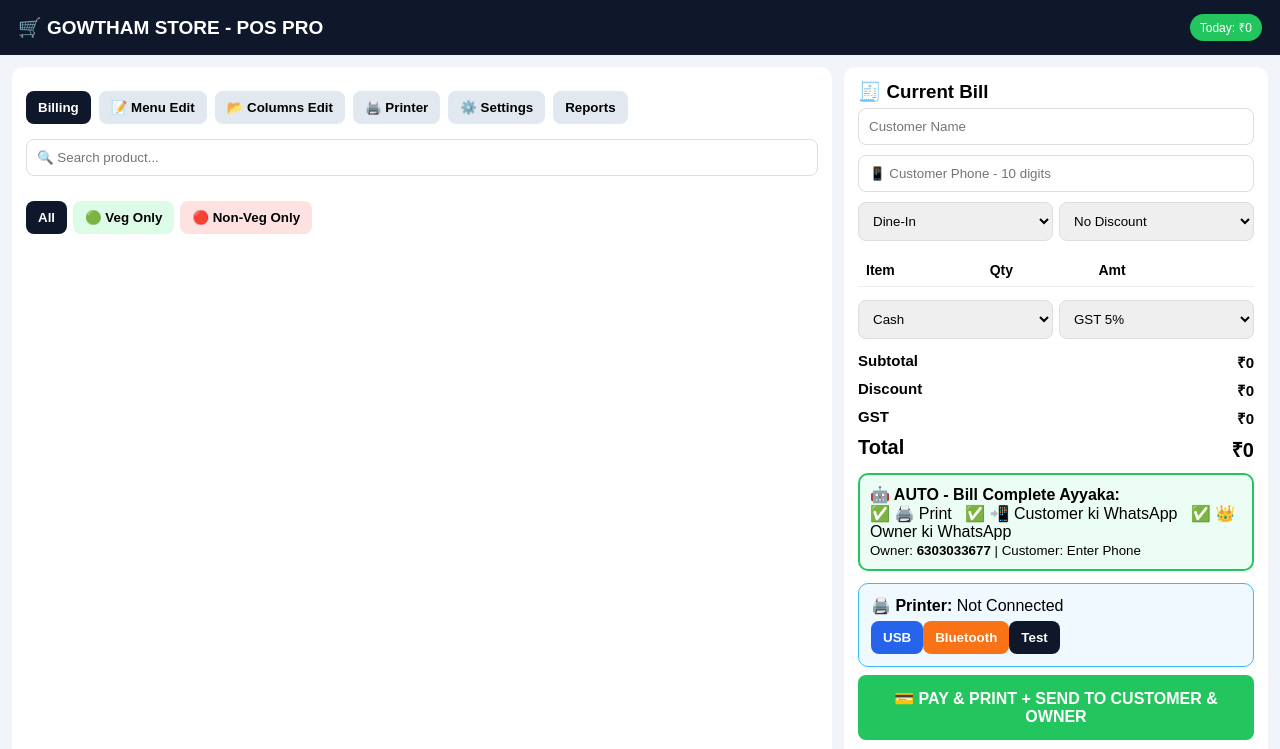
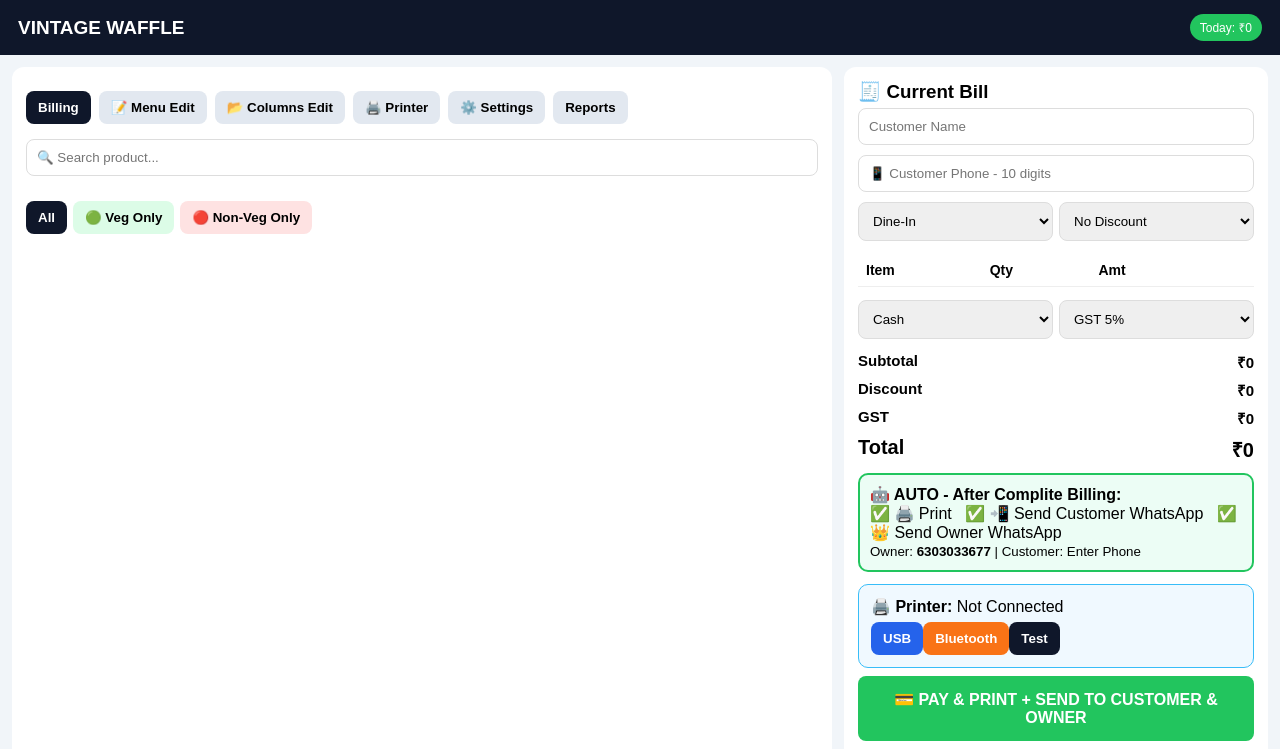
Before and after one commit to GOWTHAMSAI-glitch/CUSTOMISED-POS-SOFTWARE, a plain HTML site: page index.html in a window 1280 px wide. Shown: the top 749 px of the page. Drawn offline with Linux system fonts and the light colour scheme.

Commit message:
Replace GOWTHAM STORE with VINTAGE WAFFLE

```diff
--- a/index.html
+++ b/index.html
@@ -3,11 +3,11 @@
 <head>
 <meta charset="UTF-8">
 <meta name="viewport" content="width=device-width, initial-scale=1.0">
-<title>GOWTHAM STORE - POS PRO</title>
+<title>VINTAGE WAFFLE</title>
 <link rel="stylesheet" href="style.css">
 </head>
 <body>
-<header><b>🛒 GOWTHAM STORE - POS PRO</b><span id="todaySales">Today: ₹0</span></header>
+<header><b>VINTAGE WAFFLE</b><span id="todaySales">Today: ₹0</span></header>
 <div class="main">
 <div class="left">
 <div class="tabs">
@@ -73,7 +73,7 @@
 <div class="owner-box">
 <h4>👑 Owner Notification</h4>
 <label>Owner Number</label><input id="ownerPhone" value="6303033677" maxlength="10" oninput="saveSettings()">
-<label><input type="checkbox" id="ownerNotify" checked style="width:auto" onchange="saveSettings()"> ✅ Bill ayyaka owner ki auto message</label>
+<label><input type="checkbox" id="ownerNotify" checked style="width:auto" onchange="saveSettings()"> ✅ After Bill Automaticaly Sending Message  to Owner</label>
 </div>
 <div class="wa-box">
 <h4>📲 Customer Auto Message</h4>
@@ -99,8 +99,8 @@
 <div class="total"><span>Total</span><span id="grand">₹0</span></div>
 
 <div class="auto-box">
-<b>🤖 AUTO - Bill Complete Ayyaka:</b><br>
-✅ 🖨️ Print &nbsp; ✅ 📲 Customer ki WhatsApp &nbsp; ✅ 👑 Owner ki WhatsApp<br>
+<b>🤖 AUTO - After Complite Billing:</b><br>
+✅ 🖨️ Print &nbsp; ✅ 📲 Send Customer WhatsApp &nbsp; ✅ 👑 Send Owner WhatsApp<br>
 <small>Owner: <b id="ownerDisplay">6303033677</b> | Customer: <span id="custDisplay">Enter Phone</span></small>
 </div>
 
```
